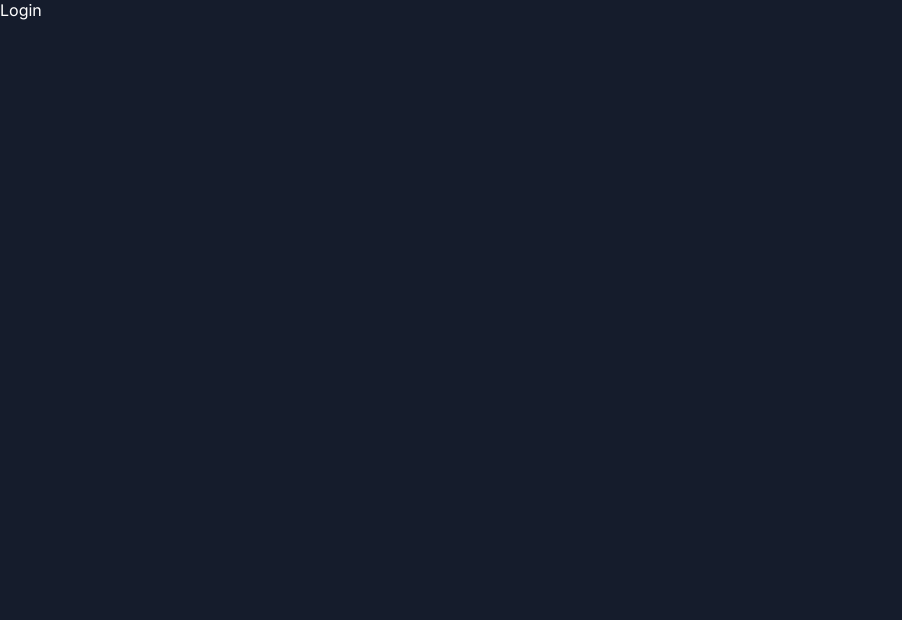
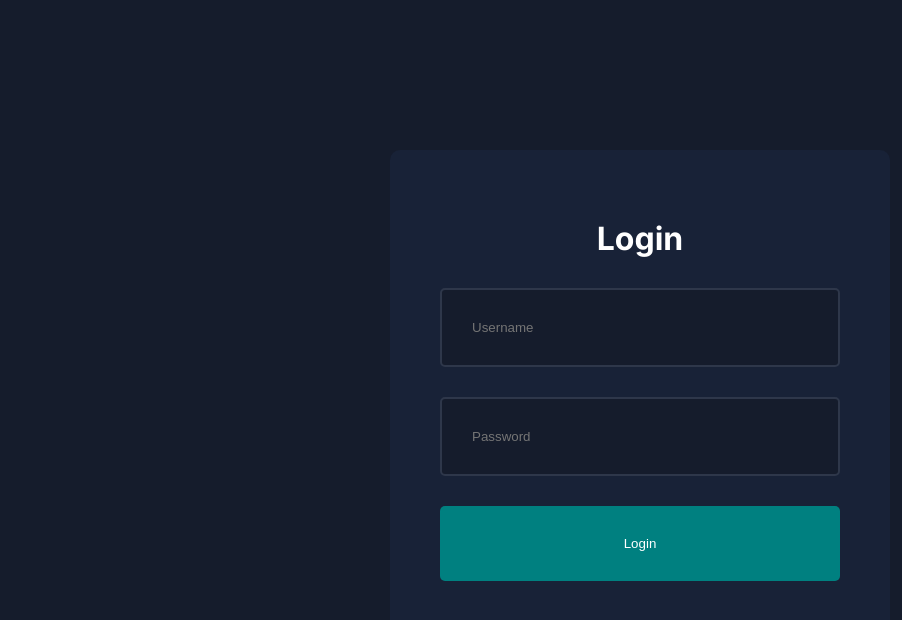
Before and after one commit to adityyaa-10/Dashboard, a Next.js app: page /login in a window 1280 px wide. Shown: the top 620 px of the page, without its empty margins (0-902 px from the left). Built offline with nearby package versions, Linux system fonts and the light colour scheme.

Commit message:
Each Product Page

```diff
--- a/app/login/page.jsx
+++ b/app/login/page.jsx
@@ -1,8 +1,13 @@
-
+import styles from '@/app/ui/login/login.module.css'
 const Login = () => {
     return (
-        <div>
-            Login
+        <div className={styles.container}>
+            <form action="" className={styles.form}>
+                <h1>Login</h1>
+                <input type="text" placeholder='Username' name='username' required />
+                <input type="password" placeholder='Password' name='password' required />
+                <button type='submit'>Login</button>
+            </form>
         </div>
     )
 }
--- /dev/null
+++ b/app/ui/login/login.module.css
@@ -0,0 +1,39 @@
+.container {
+    width: 100%;
+    height: 100vh;
+    display: flex;
+    align-items: center;
+    justify-content: center;
+}
+
+.form {
+    background-color: var(--bgSoft);
+    padding: 50px;
+    border-radius: 10px;
+    width: 500px;
+    height: 500px;
+    display: flex;
+    flex-direction: column;
+    align-items: center;
+    justify-content: center;
+    gap: 30px;
+}
+
+.form input {
+    width: 100%;
+    padding: 30px;
+    border: 2px solid #2e374a;
+    border-radius: 5px;
+    background-color: var(--bg);
+    color: var(--text);
+}
+
+.form button {
+    width: 100%;
+    padding: 30px;
+    background-color: teal;
+    color: var(--text);
+    border: none;
+    cursor: pointer;
+    border-radius: 5px;
+}
--- /dev/null
+++ b/app/ui/products/singleProduct/singleProduct.module.css
@@ -0,0 +1,62 @@
+.container {
+    display: flex;
+    gap: 50px;
+    margin-top: 20px;
+}
+
+.infoContainer {
+    flex: 1;
+    background-color: var(--bgSoft);
+    padding: 20px;
+    border-radius: 10px;
+    font-weight: bold;
+    color: var(--textSoft);
+    height: max-content;
+}
+
+.imgContainer {
+    width: 100%;
+    height: 300px;
+    position: relative;
+    border-radius: 10px;
+    overflow: hidden;
+    margin-bottom: 20px;
+}
+
+.formContainer {
+    flex: 3;
+    background-color: var(--bgSoft);
+    padding: 20px;
+    border-radius: 10px;
+}
+
+.form {
+    display: flex;
+    flex-direction: column;
+}
+
+.form input,
+.form textarea,
+.form select {
+    padding: 20px;
+    border: 2px solid #2e374a;
+    border-radius: 5px;
+    background-color: var(--bg);
+    color: var(--text);
+    margin: 10px 0px;
+}
+
+.form label {
+    font-size: 12px;
+}
+
+.form button {
+    width: 100%;
+    padding: 20px;
+    background-color: teal;
+    color: var(--text);
+    border: none;
+    border-radius: 5px;
+    cursor: pointer;
+    margin-top: 20px;
+}
```
Also changed, not shown: app/dashboard/products/[id]/page.jsx (added, +43 -0 lines).
